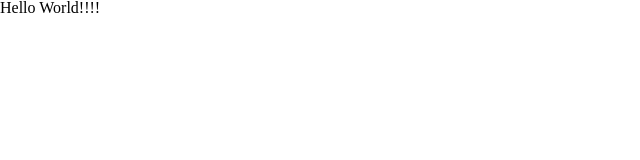
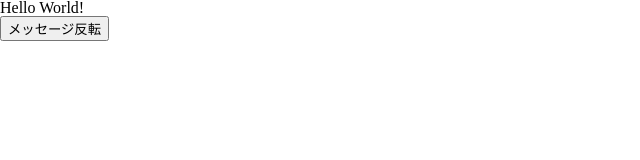
Before and after one commit to nom30523/practice-vue.js, a plain HTML site: page practice01/index.html in a window 1280 px wide. Shown: the whole page, without its empty margins (0-640 px from the left). Drawn offline with nearby package versions, Linux system fonts and the light colour scheme.

Commit message:
section1

```diff
--- a/practice01/css/style.css
+++ b/practice01/css/style.css
@@ -0,0 +1,3 @@
+p {
+  /* color: red; */
+}
--- a/practice01/index.html
+++ b/practice01/index.html
@@ -6,10 +6,13 @@
   <title>practice Vue.js</title>
   <link rel="stylesheet" href="css/reset.css">
   <link rel="stylesheet" href="css/style.css">
-  <script src="js/main.js"></script>
-  <script src="https://cdn.jsdelivr.net/npm/vue/dist/vue.min.js"></script>
 </head>
 <body>
-  <p>Hello World!!!!</p>
+  <div id="app">
+    <p>{{ message }}</p>
+    <button v-on:click="reverseMessage">メッセージ反転</button>
+  </div>
+  <script src="https://cdn.jsdelivr.net/npm/vue/dist/vue.min.js"></script>
+  <script src="js/main.js"></script>
 </body>
 </html>
--- a/practice01/js/main.js
+++ b/practice01/js/main.js
@@ -0,0 +1,11 @@
+new Vue({
+  el: '#app',
+  data: {
+    message: 'Hello World!'
+  },
+  methods: {
+    reverseMessage: function() {
+      this.message = this.message.split('').reverse().join('');
+    }
+  }
+});
```
